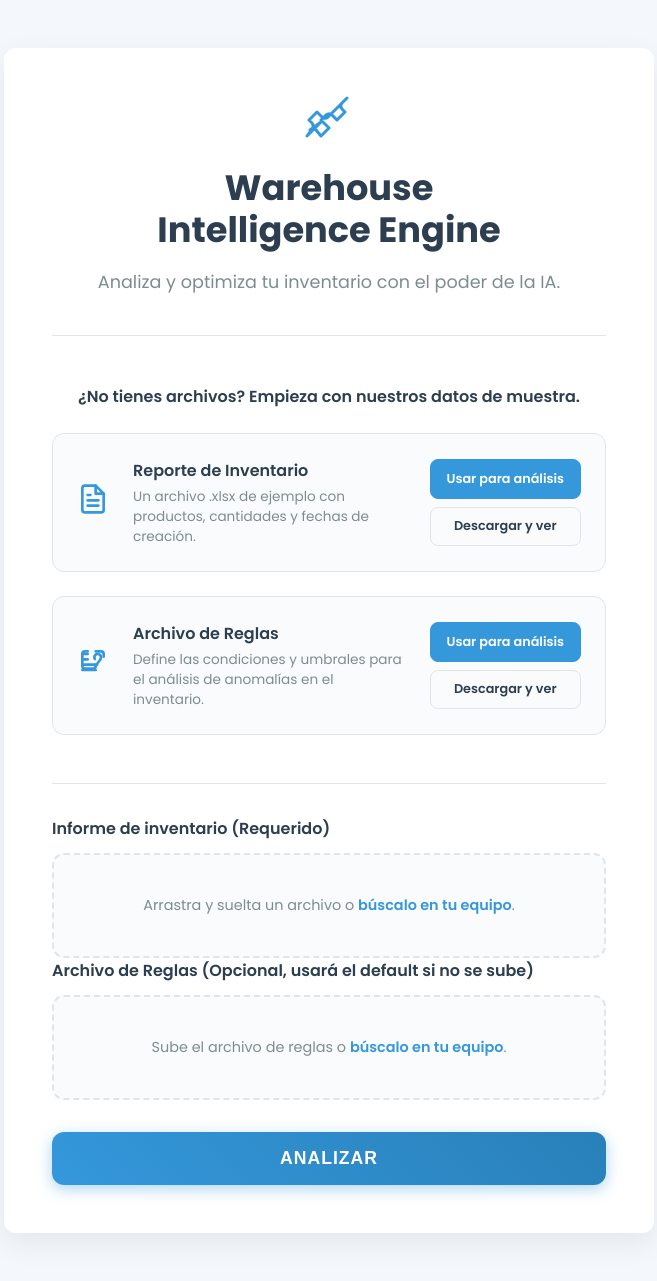
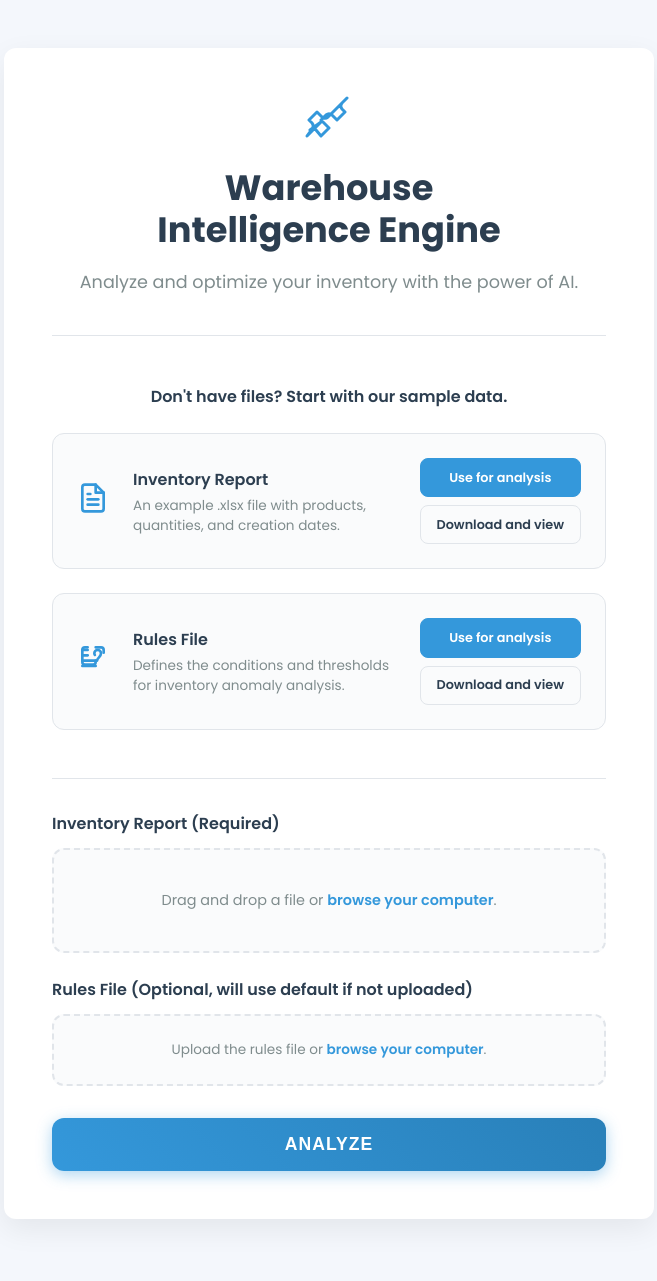
Before and after one commit to marcosdiego1904/ware-intelligence-engine, a Flask app: page / in a window 1280 px wide. Shown: the whole page, without its empty margins (311-968 px from the left). After the commit the page ends 1220 px from the top, so only its background shows below. Run offline with Flask 3, Linux system fonts and the light colour scheme.

Commit message:
language

```diff
--- a/src/app.py
+++ b/src/app.py
@@ -6,31 +6,31 @@ from flask import Flask, render_template, request, session, redirect, url_for, s
 import pandas as pd
 from argparse import Namespace
 
-# Añadir el directorio 'src' a la ruta de Python para resolver importaciones locales en Vercel.
+# Add the 'src' directory to the Python path to resolve local imports in Vercel.
 sys.path.insert(0, os.path.dirname(os.path.abspath(__file__)))
 
-# Asumimos que tu motor está en 'main.py' dentro de la misma carpeta 'src'
+# We assume your engine is in 'main.py' inside the same 'src' folder
 from main import run_engine
 
-# --- Configuración de la Aplicación Flask ---
-# Configuración de rutas robusta y multiplataforma.
+# --- Flask Application Configuration ---
+# Robust and cross-platform path configuration.
 _project_root = os.path.abspath(os.path.join(os.path.dirname(__file__), '..'))
 _template_folder = os.path.join(_project_root, 'src', 'templates')
 _data_folder = os.path.join(_project_root, 'data')
 
 app = Flask(__name__, template_folder=_template_folder)
 
-# IMPORTANTE: Cambia esto por una clave secreta real y única en un entorno de producción.
+# IMPORTANT: Change this to a real and unique secret key in a production environment.
 app.secret_key = os.environ.get('FLASK_SECRET_KEY', 'dev-secret-key-insecure')
 
-# --- Configuración de Rutas de Archivos ---
-# Usar el directorio temporal del sistema para los archivos subidos.
+# --- File Path Configuration ---
+# Use the system's temporary directory for uploaded files.
 UPLOAD_FOLDER = os.path.join(tempfile.gettempdir(), 'wie_uploads')
 DEFAULT_RULES_PATH = os.path.join(_data_folder, 'warehouse_rules.xlsx')
 
 
 def get_safe_filepath(filename):
-    """Crea un nombre de archivo único para evitar colisiones."""
+    """Creates a unique filename to avoid collisions."""
     safe_uuid = str(uuid.uuid4())
     _, extension = os.path.splitext(filename)
     return os.path.join(UPLOAD_FOLDER, f"{safe_uuid}{extension}")
@@ -38,8 +38,8 @@ def get_safe_filepath(filename):
 
 @app.route('/download_sample/<filename>')
 def download_sample(filename):
-    """ Sirve los archivos de muestra desde la carpeta de datos designada. """
-    # Se añade la cabecera para peticiones AJAX para que el script pueda leer el archivo.
+    """ Serves the sample files from the designated data folder. """
+    # The header for AJAX requests is added so that the script can read the file.
     is_ajax = request.headers.get('X-Requested-With') == 'XMLHttpRequest'
     return send_from_directory(_data_folder, filename, as_attachment=not is_ajax)
 
@@ -47,30 +47,30 @@ def download_sample(filename):
 @app.route('/', methods=['GET', 'POST'])
 def index():
     """
-    Paso 1: Gestiona la carga de archivos.
+    Step 1: Manages file uploads.
     """
     if request.method == 'POST':
         inventory_file = request.files.get('inventory_file')
-        rules_file = request.files.get('rules_file') # Archivo de reglas opcional
+        rules_file = request.files.get('rules_file') # Optional rules file
 
         if not inventory_file or not inventory_file.filename:
-            return render_template('error.html', error_message="El reporte de inventario es un archivo requerido."), 400
+            return render_template('error.html', error_message="The inventory report is a required file."), 400
 
         try:
             os.makedirs(UPLOAD_FOLDER, exist_ok=True)
 
-            # Guardar el archivo de inventario (requerido)
+            # Save the inventory file (required)
             inventory_filepath = get_safe_filepath(inventory_file.filename)
             inventory_file.save(inventory_filepath)
             session['inventory_filepath'] = inventory_filepath
 
-            # Guardar el archivo de reglas (opcional)
+            # Save the rules file (optional)
             if rules_file and rules_file.filename:
                 rules_filepath = get_safe_filepath(rules_file.filename)
                 rules_file.save(rules_filepath)
                 session['rules_filepath'] = rules_filepath
             else:
-                # Si no se sube, usamos la ruta al archivo por defecto
+                # If not uploaded, we use the path to the default file
                 session['rules_filepath'] = DEFAULT_RULES_PATH
 
             df_headers = pd.read_excel(inventory_filepath, nrows=0)
@@ -79,8 +79,8 @@ def index():
             return redirect(url_for('mapping'))
 
         except Exception as e:
-            print(f"[ERROR] en la carga de archivos: {e}")
-            error_msg = f"Error al procesar el archivo. Asegúrate de que sea un .xlsx válido. (Detalle: {type(e).__name__})"
+            print(f"[ERROR] at file upload: {e}")
+            error_msg = f"Error processing file. Make sure it is a valid .xlsx file. (Detail: {type(e).__name__})"
             return render_template('error.html', error_message=error_msg), 500
 
     return render_template('index.html')
@@ -89,7 +89,7 @@ def index():
 @app.route('/mapping', methods=['GET'])
 def mapping():
     """
-    Paso 2: Muestra la página de mapeo de columnas.
+    Step 2: Displays the column mapping page.
     """
     if 'user_columns' not in session or 'inventory_filepath' not in session:
         return redirect(url_for('index'))
@@ -101,29 +101,29 @@ def mapping():
 @app.route('/process', methods=['POST'])
 def process_mapping():
     """
-    Paso 3: Procesa el mapeo, ejecuta el motor y muestra los resultados.
+    Step 3: Processes the mapping, runs the engine, and displays the results.
     """
     try:
         inventory_path = session.get('inventory_filepath')
-        rules_path = session.get('rules_filepath') # Obtener la ruta de las reglas
+        rules_path = session.get('rules_filepath') # Get the path of the rules
 
         if not all([inventory_path, rules_path]):
-            return render_template('error.html', error_message="La sesión expiró. Por favor, vuelve a empezar."), 400
+            return render_template('error.html', error_message="Session expired. Please start over."), 400
 
-        # Crear el diccionario para renombrar columnas
+        # Create the dictionary to rename columns
         column_mapping = {request.form[key]: key for key in request.form}
 
-        # Cargar DataFrames
+        # Load DataFrames
         inventory_df = pd.read_excel(inventory_path)
         inventory_df.rename(columns=column_mapping, inplace=True)
 
-        # Asegurar que la columna de fecha es del tipo correcto
+        # Ensure the date column is of the correct type
         if 'creation_date' in inventory_df.columns:
             inventory_df['creation_date'] = pd.to_datetime(inventory_df['creation_date'])
 
         rules_df = pd.read_excel(rules_path)
 
-        # Configurar argumentos para el motor
+        # Configure arguments for the engine
         args = Namespace(
             debug=False,
             floating_time=8,
@@ -137,22 +137,22 @@ def process_mapping():
         return render_template('results.html', results=anomalies)
 
     except Exception as e:
-        print(f"[ERROR] durante el procesamiento: {e}")
-        error_msg = f"Ocurrió un error al analizar los datos. (Detalle: {type(e).__name__})"
+        print(f"[ERROR] during processing: {e}")
+        error_msg = f"An error occurred while analyzing the data. (Detail: {type(e).__name__})"
         return render_template('error.html', error_message=error_msg), 500
 
     finally:
-        # Limpieza de archivos temporales y sesión
+        # Cleanup of temporary files and session
         for key in ['inventory_filepath', 'rules_filepath', 'user_columns']:
             item = session.pop(key, None)
-            # Asegurarse de que el item es una ruta de archivo y que existe antes de intentar borrarlo.
+            # Make sure the item is a file path and that it exists before trying to delete it.
             if isinstance(item, str) and item.startswith(UPLOAD_FOLDER) and os.path.exists(item):
                 try:
                     os.remove(item)
                 except OSError:
-                    # No hacer nada si el archivo no existe o hay otro error
+                    # Do nothing if the file does not exist or there is another error
                     pass
 
-# --- Punto de Entrada para Ejecutar la Aplicación ---
+# --- Entry Point to Run the Application ---
 if __name__ == '__main__':
     app.run(debug=True, port=5001)
--- a/src/templates/index.html
+++ b/src/templates/index.html
@@ -1,5 +1,5 @@
 <!DOCTYPE html>
-<html lang="es">
+<html lang="en">
 <head>
     <meta charset="UTF-8">
     <meta name="viewport" content="width=device-width, initial-scale=1.0">
@@ -267,11 +267,11 @@
                     </svg>
                 </div>
                 <h1>Warehouse<br>Intelligence Engine</h1>
-                <p class="subtitle">Analiza y optimiza tu inventario con el poder de la IA.</p>
+                <p class="subtitle">Analyze and optimize your inventory with the power of AI.</p>
             </header>
 
             <section class="sample-data-section">
-                <p class="section-title">¿No tienes archivos? Empieza con nuestros datos de muestra.</p>
+                <p class="section-title">Don't have files? Start with our sample data.</p>
                 <div class="sample-files-container">
                     <!-- Sample Inventory Card -->
                     <div class="sample-file-card">
@@ -279,12 +279,12 @@
                             <svg xmlns="http://www.w3.org/2000/svg" width="24" height="24" viewBox="0 0 24 24" fill="none" stroke="currentColor" stroke-width="2" stroke-linecap="round" stroke-linejoin="round"><path d="M14 2H6a2 2 0 0 0-2 2v16a2 2 0 0 0 2 2h12a2 2 0 0 0 2-2V8z"></path><polyline points="14 2 14 8 20 8"></polyline><line x1="16" y1="13" x2="8" y2="13"></line><line x1="16" y1="17" x2="8" y2="17"></line><polyline points="10 9 9 9 8 9"></polyline></svg>
                         </span>
                         <div class="sample-file-info">
-                            <h3 class="sample-file-name">Reporte de Inventario</h3>
-                            <p class="sample-file-description">Un archivo .xlsx de ejemplo con productos, cantidades y fechas de creación.</p>
+                            <h3 class="sample-file-name">Inventory Report</h3>
+                            <p class="sample-file-description">An example .xlsx file with products, quantities, and creation dates.</p>
                         </div>
                         <div class="sample-file-actions">
-                            <button type="button" class="btn-use-sample" data-target-input="inventory_file" data-url="/download_sample/inventory_report3.xlsx" data-filename="inventory_report3.xlsx">Usar para análisis</button>
-                            <a href="/download_sample/inventory_report3.xlsx" download="inventory_report3.xlsx" class="btn-download-sample">Descargar y ver</a>
+                            <button type="button" class="btn-use-sample" data-target-input="inventory_file" data-url="/download_sample/inventory_report3.xlsx" data-filename="inventory_report3.xlsx">Use for analysis</button>
+                            <a href="/download_sample/inventory_report3.xlsx" download="inventory_report3.xlsx" class="btn-download-sample">Download and view</a>
                         </div>
                     </div>
                     <!-- Sample Rules Card -->
@@ -293,12 +293,12 @@
                            <svg xmlns="http://www.w3.org/2000/svg" width="24" height="24" viewBox="0 0 24 24" fill="none" stroke="currentColor" stroke-width="2" stroke-linecap="round" stroke-linejoin="round"><path d="M15 14c.2-1 .7-1.7 1.5-2.5C17.3 10.7 18 9.7 18 8.5c0-1.4-1.1-2.5-2.5-2.5S13 7.1 13 8.5c0 .4.1.8.4 1.2"></path><path d="M14 14v1a2 2 0 0 1-2 2H6a2 2 0 0 1-2-2V6a2 2 0 0 1 2-2h2"></path><path d="M14 4h4a2 2 0 0 1 2 2v2"></path><path d="M4 14h10"></path><path d="M4 18h10"></path><path d="M4 6h4"></path><path d="M4 10h4"></path></svg>
                         </span>
                         <div class="sample-file-info">
-                            <h3 class="sample-file-name">Archivo de Reglas</h3>
-                            <p class="sample-file-description">Define las condiciones y umbrales para el análisis de anomalías en el inventario.</p>
+                            <h3 class="sample-file-name">Rules File</h3>
+                            <p class="sample-file-description">Defines the conditions and thresholds for inventory anomaly analysis.</p>
                         </div>
                         <div class="sample-file-actions">
-                            <button type="button" class="btn-use-sample" data-target-input="rules_file" data-url="/download_sample/warehouse_rules.xlsx" data-filename="warehouse_rules.xlsx">Usar para análisis</button>
-                            <a href="/download_sample/warehouse_rules.xlsx" download="warehouse_rules.xlsx" class="btn-download-sample">Descargar y ver</a>
+                            <button type="button" class="btn-use-sample" data-target-input="rules_file" data-url="/download_sample/warehouse_rules.xlsx" data-filename="warehouse_rules.xlsx">Use for analysis</button>
+                            <a href="/download_sample/warehouse_rules.xlsx" download="warehouse_rules.xlsx" class="btn-download-sample">Download and view</a>
                         </div>
                     </div>
                 </div>
@@ -307,25 +307,25 @@
             <form method="post" enctype="multipart/form-data">
                 <div class="form-group">
                     <label for="inventory_file">
-                        Informe de inventario (Requerido)
+                        Inventory Report (Required)
                     </label>
                     <div class="file-drop-area">
-                        <span class="file-msg">Arrastra y suelta un archivo o <span class="file-msg-highlight">búscalo en tu equipo</span>.</span>
+                        <span class="file-msg">Drag and drop a file or <span class="file-msg-highlight">browse your computer</span>.</span>
                         <input type="file" id="inventory_file" name="inventory_file" required>
                     </div>
                 </div>
 
-                <div class.form-group.is-secondary>
+                <div class="form-group is-secondary">
                     <label for="rules_file">
-                        Archivo de Reglas (Opcional, usará el default si no se sube)
+                        Rules File (Optional, will use default if not uploaded)
                     </label>
                     <div class="file-drop-area">
-                        <span class="file-msg">Sube el archivo de reglas o <span class="file-msg-highlight">búscalo en tu equipo</span>.</span>
+                        <span class="file-msg">Upload the rules file or <span class="file-msg-highlight">browse your computer</span>.</span>
                         <input type="file" id="rules_file" name="rules_file">
                     </div>
                 </div>
 
-                <button type="submit">Analizar</button>
+                <button type="submit">Analyze</button>
             </form>
         </article>
     </main>
@@ -348,7 +348,7 @@
 
                 if (!fileInput) return;
 
-                fileMsg.innerHTML = `Cargando <span style="font-weight: 600;">${filename}</span>...`;
+                fileMsg.innerHTML = `Loading <span style="font-weight: 600;">${filename}</span>...`;
                 dropArea.classList.add('is-dragover');
 
                 fetch(fileUrl, {
@@ -369,7 +369,7 @@
                     })
                     .catch(err => {
                         console.error('Error fetching sample file:', err);
-                        fileMsg.innerHTML = 'Error al cargar el archivo.';
+                        fileMsg.innerHTML = 'Error loading file.';
                         setTimeout(() => {
                            fileMsg.innerHTML = originalMessages[targetInputId];
                         }, 3000);
@@ -388,7 +388,7 @@
             fileInput.addEventListener('change', () => {
                 const files = fileInput.files;
                 if (files && files.length > 0) {
-                    fileMsg.innerHTML = `Archivo: <span style="font-weight: 600;">${files[0].name}</span>`;
+                    fileMsg.innerHTML = `File: <span style="font-weight: 600;">${files[0].name}</span>`;
                 } else {
                     fileMsg.innerHTML = originalMessages[fileInput.id];
                 }
```
Also changed, not shown: src/main.py (+76 -76 lines), src/templates/error.html (+8 -8 lines), src/templates/mapping.html (+15 -15 lines), src/templates/results.html (+16 -16 lines).
